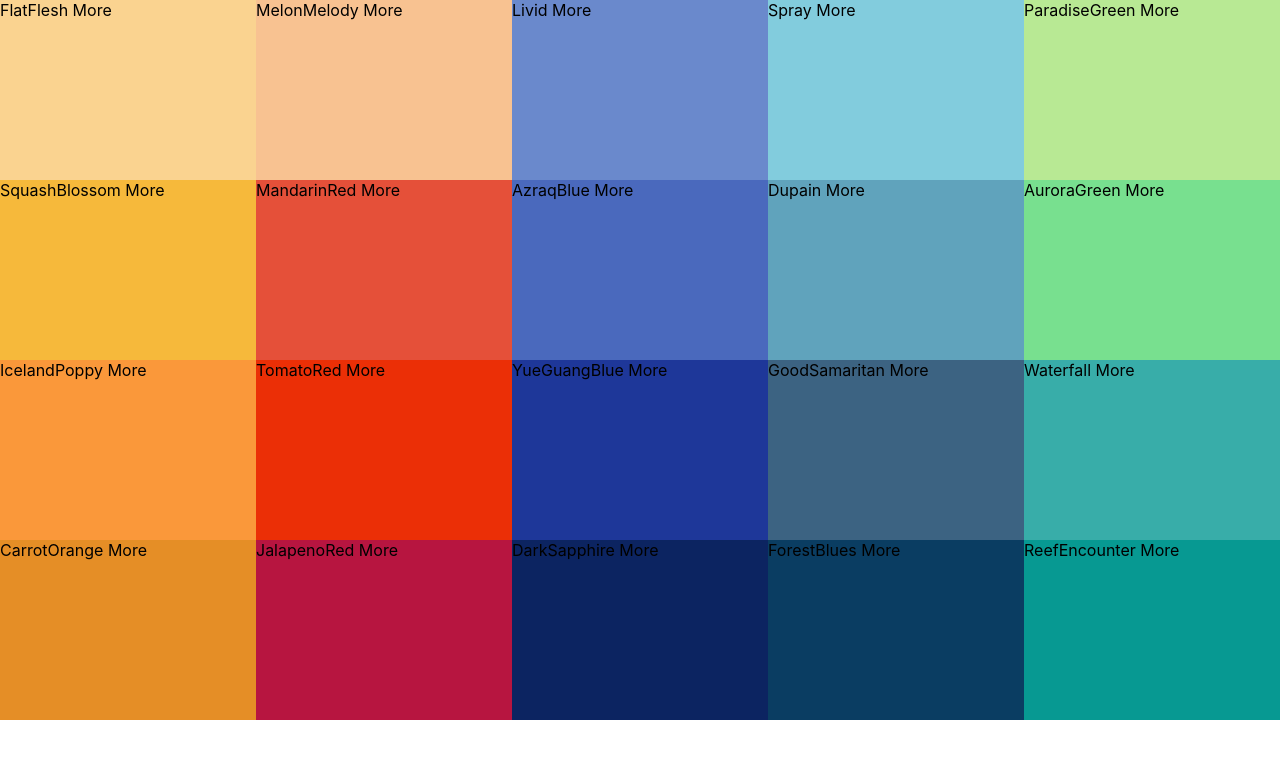
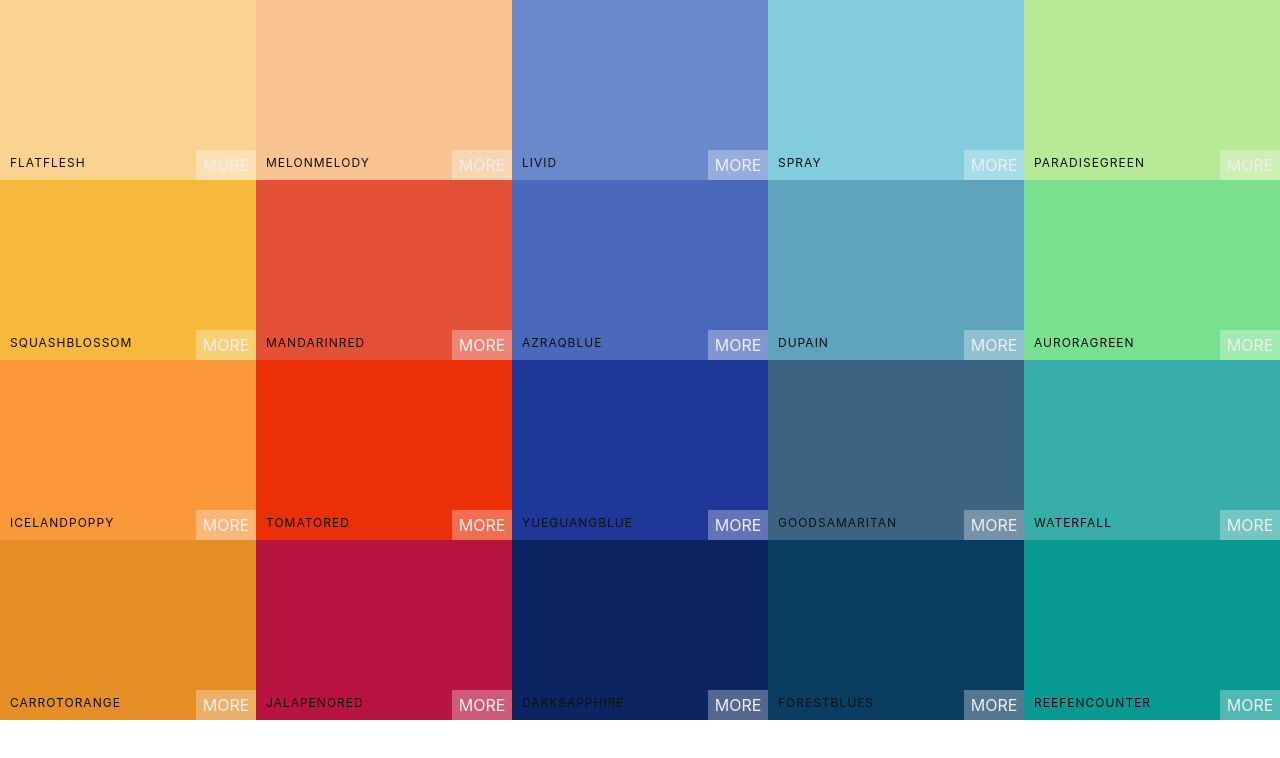
Before and after one commit to jonjj2016/myColors, a React (Create React App) app: page / in a window 1280 px wide. Shown: the top 758 px of the page. Built offline with nearby package versions, Linux system fonts and the light colour scheme.

Commit message:
styled ColorBox with styledd-components

```diff
--- a/package.json
+++ b/package.json
@@ -8,7 +8,8 @@
     "@testing-library/user-event": "^7.2.1",
     "react": "^16.13.1",
     "react-dom": "^16.13.1",
-    "react-scripts": "3.4.1"
+    "react-scripts": "3.4.1",
+    "styled-components": "^5.1.0"
   },
   "scripts": {
     "start": "react-scripts start",
--- a/src/Components/ColorBox/ColorBox.css
+++ /dev/null
@@ -1,8 +0,0 @@
-.ColorBox {
-    width: 20%;
-    height: 25%;
-    margin: 0 auto;
-    position: relative;
-    display: inline-block;
-    cursor: pointer;
-}
--- a/src/Components/ColorBox/CororBox.jsx
+++ b/src/Components/ColorBox/CororBox.jsx
@@ -1,12 +1,17 @@
 import React from 'react';
-import './ColorBox.css';
+import { ColorBox } from './Styled';
 
 const CororBox = ({ background, name }) => {
   return (
-    <div style={{ backgroundColor: background.color }} className='ColorBox'>
-      <span>{name} </span>
-      <span>More</span>
-    </div>
+    <ColorBox background={background}>
+      <div className='copy-container'>
+        <div className='box-content'>
+          <span>{name} </span>
+        </div>
+        <button className='copy-button'>Copy</button>
+      </div>
+      <span className='see-more'>More</span>
+    </ColorBox>
   );
 };
 
--- /dev/null
+++ b/src/Components/ColorBox/Styled.jsx
@@ -0,0 +1,61 @@
+import styled from 'styled-components';
+
+export const ColorBox = styled.div`
+  width: 20%;
+  height: 25%;
+  margin: 0 auto;
+  position: relative;
+  display: inline-block;
+  background: ${({ background }) => background};
+  margin-bottom: -4px;
+  cursor: pointer;
+  .copy-button {
+    position: absolute;
+    height: 30px;
+    width: 100px;
+    display: inline-block;
+    top: 50%;
+    left: 50%;
+    margin-top: -15px;
+    outline: none;
+    text-align: center;
+    margin-left: -50px;
+    background: rgba(255, 255, 255, 0.3);
+    font-size: 1rem;
+    line-height: 1;
+    color: #eee;
+    text-transform: uppercase;
+    border: none;
+    opacity: 0;
+    cursor: pointer;
+  }
+
+  &:hover .copy-button {
+    opacity: 1;
+    transition: 0.5s;
+  }
+  .box-content {
+    position: absolute;
+    width: 100%;
+    left: 0;
+    bottom: 0;
+    padding: 10px;
+    color: #111;
+    letter-spacing: 1px;
+    text-transform: uppercase;
+    font-size: 12px;
+  }
+  .see-more {
+    background: rgba(255, 255, 255, 0.3);
+    position: absolute;
+    border: none;
+    right: 0;
+    color: #eee;
+    bottom: 0;
+    width: 60px;
+    height: 30px;
+    text-align: center;
+    line-height: 30px;
+    text-transform: uppercase;
+  }
+`;
--- a/src/Components/Palette/Palette.css
+++ /dev/null
@@ -1,7 +0,0 @@
-.Palette {
-    height: 100vh;
-}
-
-.Palette-colors {
-    height: 90%;
-}
--- a/src/Components/Palette/Palette.jsx
+++ b/src/Components/Palette/Palette.jsx
@@ -1,19 +1,19 @@
 import React from 'react';
 import ColorBox from '../ColorBox/CororBox';
-import './Palette.css';
+import { Palette } from './Styled';
 
-const Palette = (props) => {
+const MyPalette = (props) => {
   console.log(props);
 
   return (
-    <div className='Palette'>
+    <Palette>
       <div className='Palette-colors'>
         {props.colors.map((color, index) => (
-          <ColorBox key={index} name={color.name} background={color} />
+          <ColorBox key={index} name={color.name} background={color.color} />
         ))}
       </div>
-    </div>
+    </Palette>
   );
 };
 
-export default Palette;
+export default MyPalette;
--- /dev/null
+++ b/src/Components/Palette/Styled.jsx
@@ -0,0 +1,9 @@
+import styled from 'styled-components';
+
+export const Palette = styled.div`
+  height: 100vh;
+
+  .Palette-colors {
+    height: 90%;
+  }
+`;
```
Also changed, not shown: 1 other file (tests, documents, lock files or other folders).
